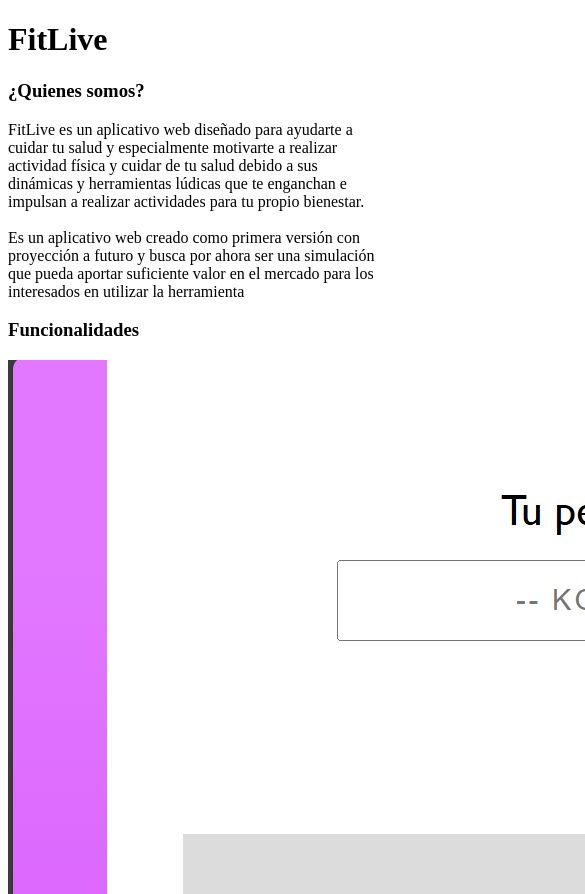
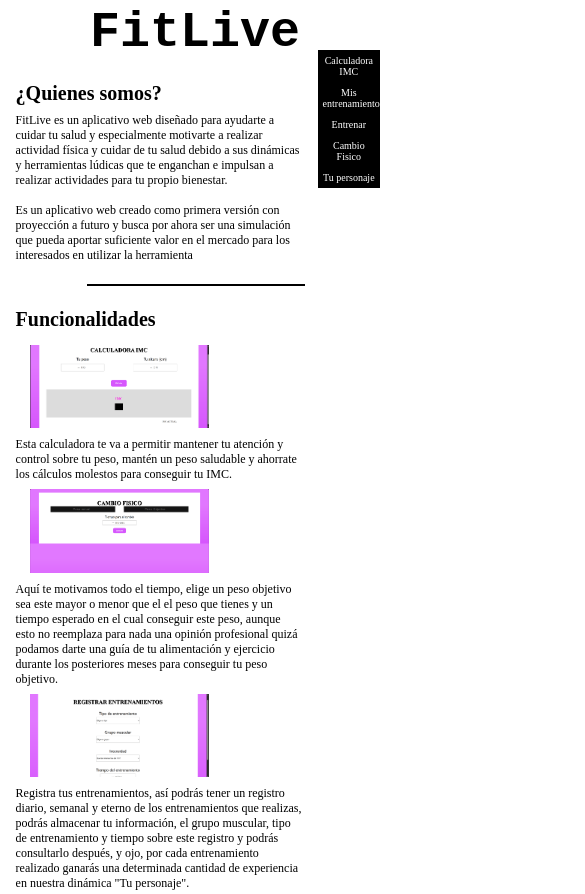
Before and after one commit to Espexus/fitlive, a plain HTML site: page index.html in a window 390 px wide. Shown: the top 894 px of the page, 585 px wide, since content can reach past the window. Drawn offline with Linux system fonts and the light colour scheme.

Commit message:
css basico

```diff
--- a/frontend/css/formularios.css
+++ b/frontend/css/formularios.css
@@ -86,3 +86,9 @@
     margin-top: 10%;
     color: rgb(7, 0, 104);
 }
+
+@media (max-width: 480px) {
+    html {
+        font-size: 10px;
+    }
+}
--- a/frontend/css/general.css
+++ b/frontend/css/general.css
@@ -78,3 +78,9 @@
 .contenedor-entrenamientos {
     min-height: 92vh;
 }
+
+@media (max-width: 480px) {
+    html {
+        font-size: 10px;
+    }
+}
--- a/frontend/css/index.css
+++ b/frontend/css/index.css
@@ -0,0 +1,113 @@
+* {
+    margin: 0;
+    padding: 0;
+}
+html {
+    font-size: 16px;
+}
+.main {
+    width: 100wh;
+    padding: 1% 4%;
+    box-sizing: border-box;
+}
+
+/* estilos del menu */
+.menu-principal {
+    position: fixed;
+    width: 16%;
+    box-sizing: border-box;
+    top: 50px;
+    right: 10px;
+    background-color: black;
+}
+.item-menu {
+    margin: 0;
+    text-align: center;
+    box-sizing: border-box;
+
+}
+.enlace-menu {
+    display: block;
+    width: 100%;
+    padding: 8%;
+    box-sizing: border-box;
+    text-decoration: none;
+    color: white;
+}
+.enlace-menu:hover {
+    background-color: rgb(23, 23, 23);
+}
+
+/* textos */
+.titulo-principal {
+    font-size: 5em;
+    font-family: monospace;
+    text-align: center;
+    margin-bottom: 6%;
+}
+.subtitulo {
+    font-size: 2em;
+    font-family: 'Times New Roman', Times, serif;
+    margin-bottom: 2%;
+}
+p {
+    width: 80%;
+    font-size: 1.2em;
+}
+/* estilos para habitos */
+.habitos {
+    width: 50%;
+    margin-left: 10%;
+    margin-top: 4%;
+    font-family: 'Gill Sans', 'Gill Sans MT', Calibri, 'Trebuchet MS', sans-serif;
+}
+
+/* separador  */
+.separador {
+    width: 60%;
+    border: 1.5px solid black;
+    margin: 6% 0 6% 20%;
+}
+
+/* imagenes */
+img {
+    width: 50%;
+    margin: 2% auto;
+    margin-left: 4%;
+}
+
+
+/* footer  */
+footer {
+    background-color: rgb(18, 18, 18);
+    color: white;
+    width: 100%;
+    padding: 5%;
+    padding-bottom: 1%;
+    box-sizing: border-box;
+}
+.flex-footer {
+    display: flex;
+    justify-content: space-around;
+    margin-bottom: 6%;
+}
+footer a {
+    color: white;
+}
+ul {
+    list-style: none;
+}
+li {
+    margin: 12% 0;
+}
+.info-footer {
+    font-size: 1.1em;
+    width: 100%;
+    text-align: center;
+}
+
+@media (max-width: 480px) {
+    html {
+        font-size: 10px;
+    }
+}
--- a/index.html
+++ b/index.html
@@ -8,7 +8,20 @@
 
 </head>
 <body>
+    <section class="main">
         <h1 class="titulo-principal">FitLive</h1>
+
+        <ul class="menu-principal">
+            <li class="item-menu"><a class="enlace-menu" href="frontend/calculadoraIMC.html">Calculadora IMC</a></li>
+
+            <li class="item-menu"><a class="enlace-menu" href="frontend/entrenamientos.html">Mis entrenamientos</a></li>
+
+            <li class="item-menu"><a class="enlace-menu" href="frontend/reg-entrenamiento.html">Entrenar</a></li>
+
+            <li class="item-menu"><a class="enlace-menu" href="frontend/cambio-fisico.html">Cambio Fisico</a></li>
+
+            <li class="item-menu"><a class="enlace-menu" href="frontend/tu-personaje.html">Tu personaje</a></li>
+        </ul>
 
         <div class="seccion" id="somos">
             <h3 class="subtitulo">¿Quienes somos?</h3>
@@ -18,7 +31,7 @@
             </p>
         </div>
         <div class="separador"></div>
-    <div class="seccion" id="Funcionalidades">
+        <div class="seccion" id="funcionalidades">
             <h3 class="subtitulo">Funcionalidades</h3>
             <img  src="frontend/img/calculadora.png">
             <p>
@@ -48,22 +61,45 @@
             <p>
                 Parce, cuidar tu salud y tu peso es clave porque tu cuerpo funciona mucho mejor cuando no está cargando de más ni trabajando forzado. Tener un peso estable te da más energía, te ayuda a evitar enfermedades como hipertensión o diabetes, reduce el dolor en las articulaciones —incluida tu rodilla— y te permite recuperarte más rápido de cualquier lesión. También mejora tu sueño, tu ánimo y tu rendimiento diario, porque cuando estás bien físicamente, todo lo demás fluye con más facilidad. Al final, es invertir en vivir con menos molestias, más calidad y sintiéndote más capaz en todo lo que haces.
             </p>
-        <img src="">
+            <img src="frontend/img/importanciaimg.png">
         </div>
 
         <div class="separador"></div>
 
         <div class="seccion" id="habitos">
             <h3 class="subtitulo">Habitos para cuidar tu salud</h3>
-        <p></p>
+            <p class="habitos">
+                1. Mantener una alimentación equilibrada ayuda a que tu cuerpo reciba los nutrientes necesarios para funcionar bien, mantener tu energía estable y evitar problemas como inflamación, fatiga o enfermedades metabólicas. Comer variado y natural siempre te mantiene más estable física y mentalmente. <br><br>
+
+                2. Tomar suficiente agua mantiene tu cuerpo hidratado, mejora tu digestión, ayuda a tus articulaciones y evita dolores de cabeza, cansancio y malestar general. Estar hidratado también mejora tu concentración y tu rendimiento diario. <br><br>
+
+                3. Dormir entre 7 y 9 horas permite que tu cuerpo se repare, tu cerebro procese información y tus hormonas se regulen. Dormir mal afecta tu estado de ánimo, tu energía, tu apetito y hasta tu capacidad para tomar decisiones. <br><br>
+
+                4. Mover tu cuerpo todos los días, aunque sea caminando, mejora tu circulación, tu estado de ánimo y tu metabolismo. No necesitas entrenamientos extremos; lo importante es que tu cuerpo no pase todo el día en modo sedentario.<br><br>
+
+                5. Reducir el estrés ayuda a que tu mente y tu cuerpo no se mantengan en alerta constante, lo cual afecta tu sueño, tus defensas y tu energía. Tomarte pausas, respirar y desconectarte de vez en cuando hace una diferencia enorme.<br><br>
+
+                6. Evitar el exceso de azúcar y ultraprocesados mantiene estable tu energía y evita picos que terminan dejándote cansado, ansioso e inflamado. Mientras menos comida industrial comas, más fácil es mantener un peso saludable.<br><br>
+
+                7. Mantener una buena postura reduce dolores innecesarios de espalda, cuello y hombros, y evita que con el tiempo desarrolles tensiones crónicas. Pequeños ajustes durante el día te ayudan a sentirte menos cargado.<br><br>
+
+                8. Ir al médico cuando corresponde permite detectar problemas antes de que se vuelvan graves. Revisiones básicas una vez al año y exámenes cuando aparecen síntomas son clave para mantenerte al día.<br><br>
+
+                9. Limitar el alcohol y evitar el cigarrillo protege tu hígado, pulmones, corazón y sistema nervioso. No se trata de dejarlo todo, sino de mantener un consumo que no afecte tu salud a largo plazo.<br><br>
+
+                10. Cuidar tu salud mental es tan importante como cuidar tu cuerpo. Hablar con alguien, expresar lo que sientes y darte espacio para ti mismo evita que el estrés y la ansiedad se acumulen y afecten tu bienestar general.<br><br>
+            </p>
         </div>
+
+    </section>
 
     <footer>
         <div class="flex-footer">
             <div class="menu-footer">
                 <ul>
                     <li><a href="frontend/calculadoraIMC.html">Calculadora IMC</a></li>
-                    <li><a href="frontend/reg-entrenamiento.html">Registro de entrenamientos</a></li>
+                    <li><a href="frontend/entrenamientos.html">Mis entrenamientos</a></li>
+                    <li><a href="frontend/reg-entrenamiento.html">Entrenar</a></li>
                     <li><a href="frontend/cambio-fisico.html">Cambio Fisico</a></li>
                     <li><a href="frontend/tu-personaje.html">Tu personaje</a></li>
                 </ul>
@@ -77,6 +113,7 @@
                 </ul>
             </div>
         </div>
+        <p class="info-footer">Github del creador: <a href="https://github.com/Espexus">Github</a></p>
     </footer>
 
 
```
Also changed, not shown: 1 other file. Lines whose indentation alone changed are shown as unchanged.
